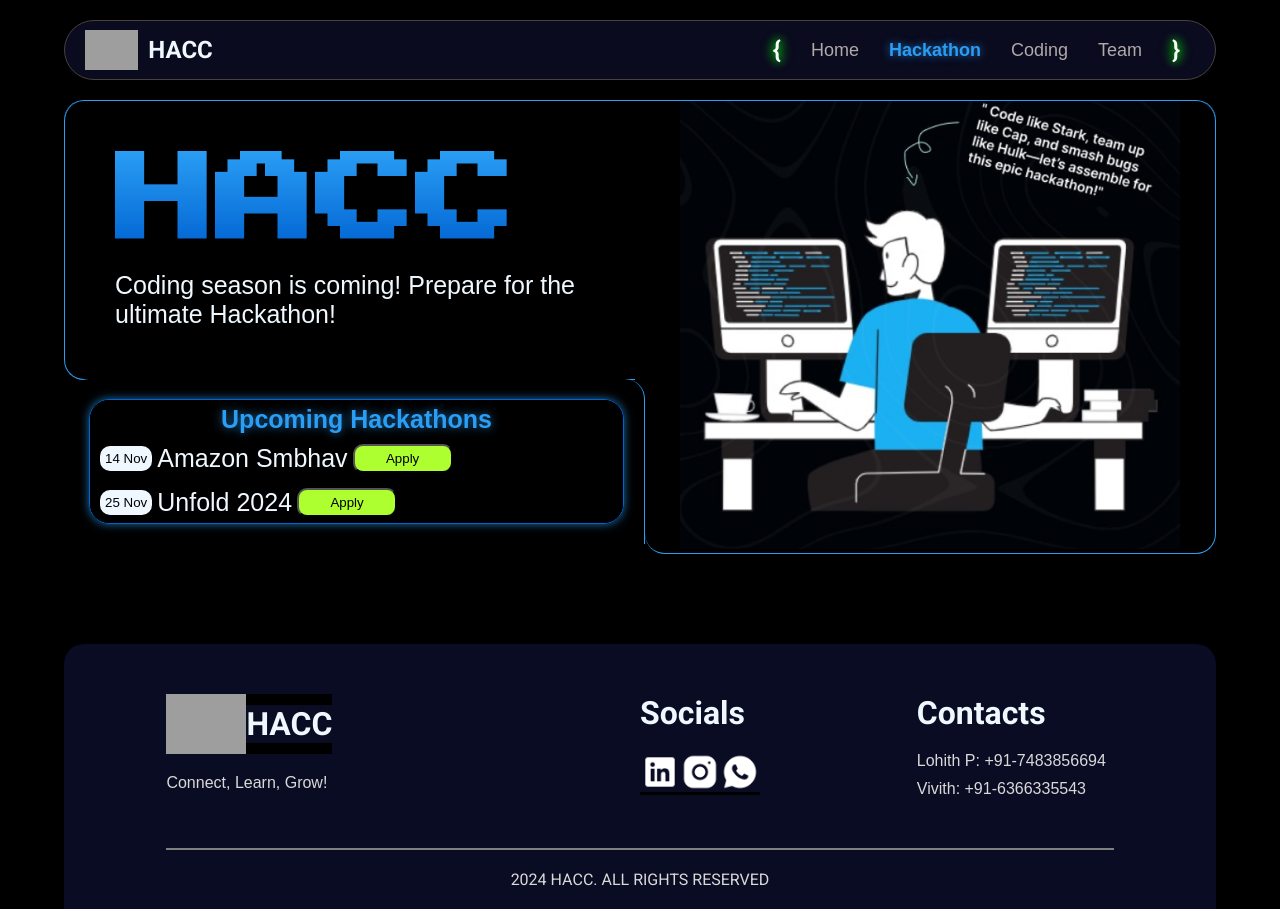
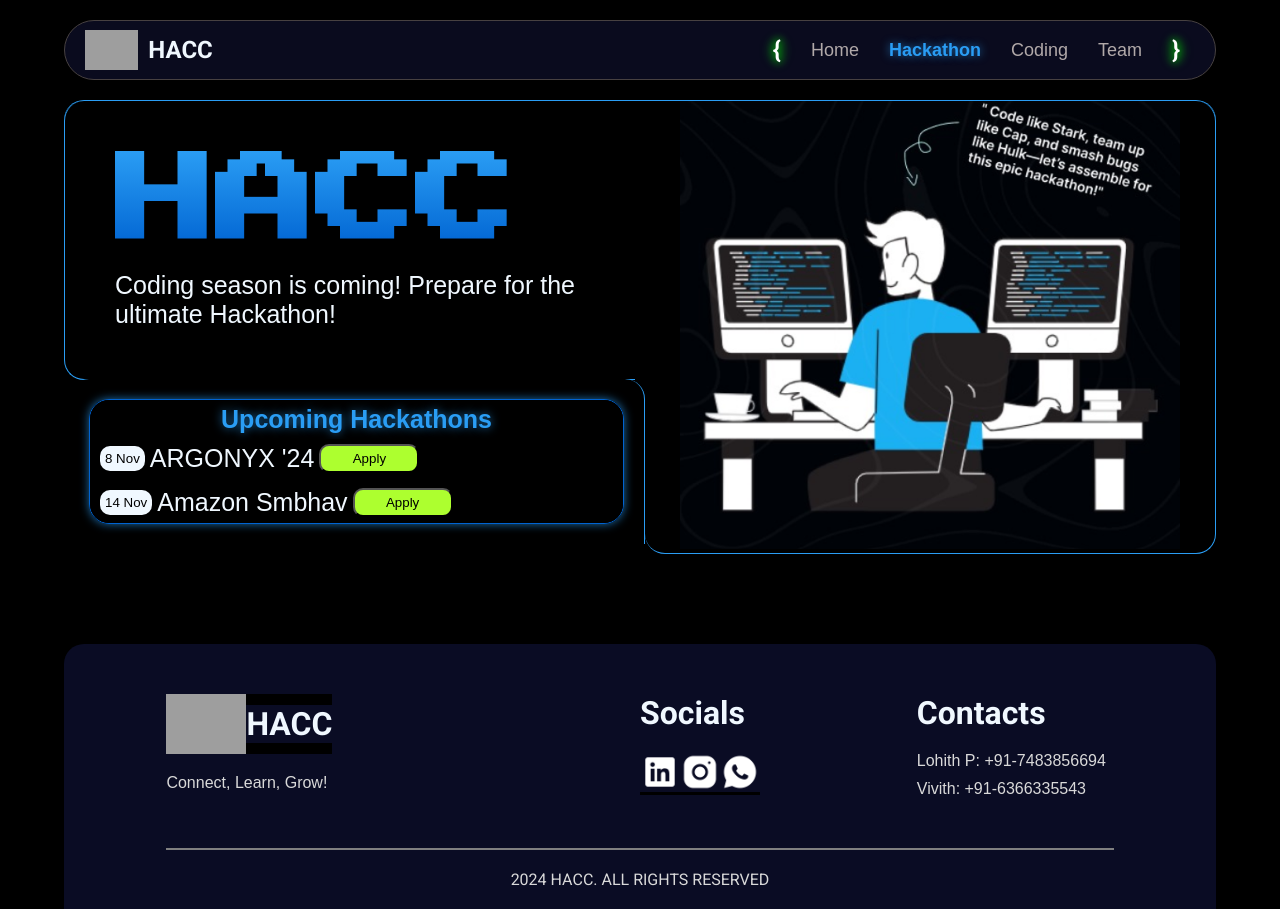
Before and after one commit to SnippetTechie/HACC, a React (Vite) app: page /hackathon in a window 1280 px wide. Built offline with nearby package versions, Linux system fonts and the light colour scheme; grey boxes are pictures that could not be loaded.

Commit message:
hackathon updates

```diff
--- a/src/pages/Hackathon/Hackathon.jsx
+++ b/src/pages/Hackathon/Hackathon.jsx
@@ -19,6 +19,7 @@ const Hackathon = () => {
         <div className="hackathons">
             <h1>Upcoming Hackathons</h1>
             <ul>
+                <li><button className='date'>8 Nov</button>ARGONYX '24<a href='https://www.argonyx.in/'><button className="submit">Apply</button></a></li>
                 <li><button className='date'>14 Nov</button>Amazon Smbhav<a href='https://amazonsmbhav2024.hackerearth.com/'><button className="submit">Apply</button></a></li>
                 <li><button className='date'>25 Nov</button>Unfold 2024<a href='https://bit.ly/Unfold24'><button className="submit">Apply</button></a></li>
                 <li><button className='date'>20 Feb</button>Hack Overflow 2.0<a href='https://rns-hackoverflow-2.devfolio.co/'><button className="submit">Apply</button></a></li>
```
